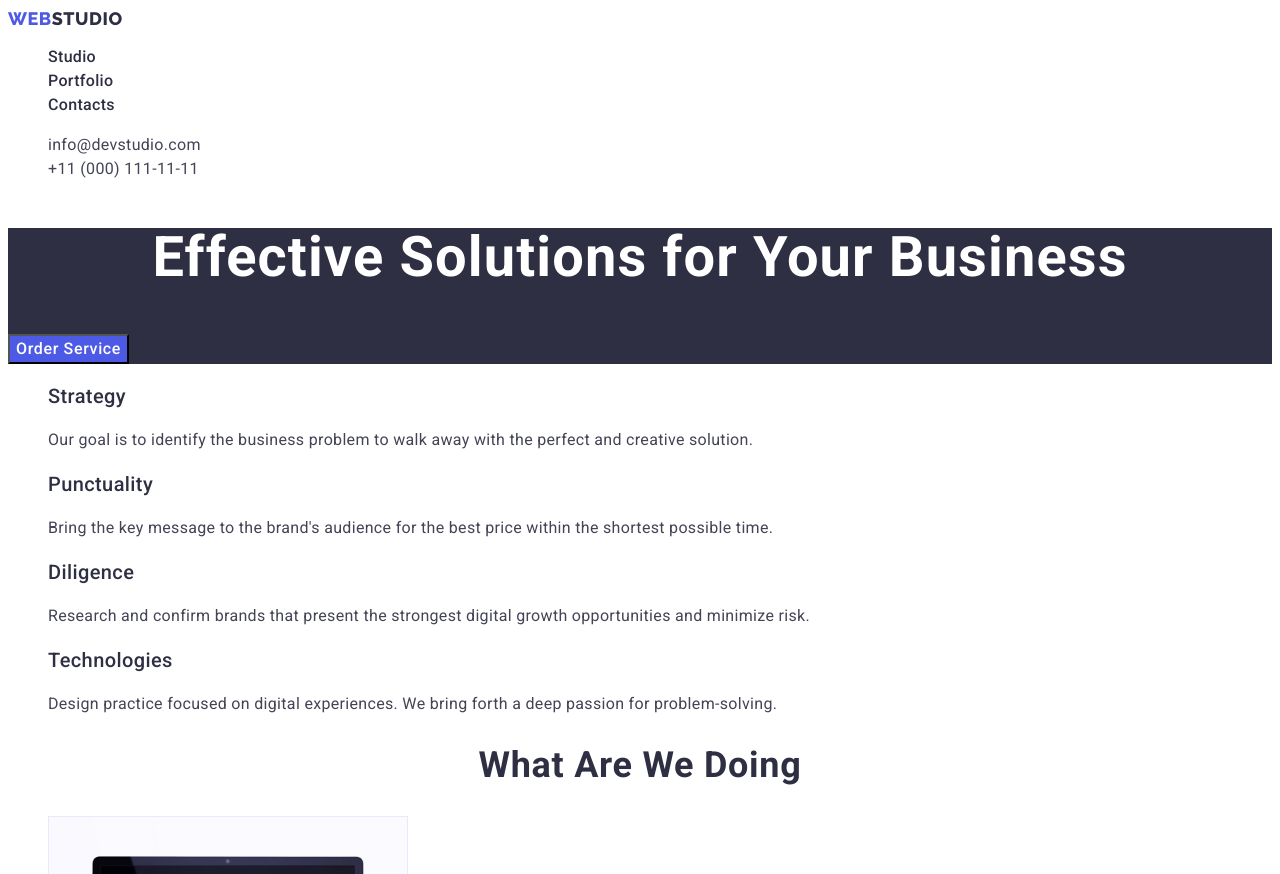
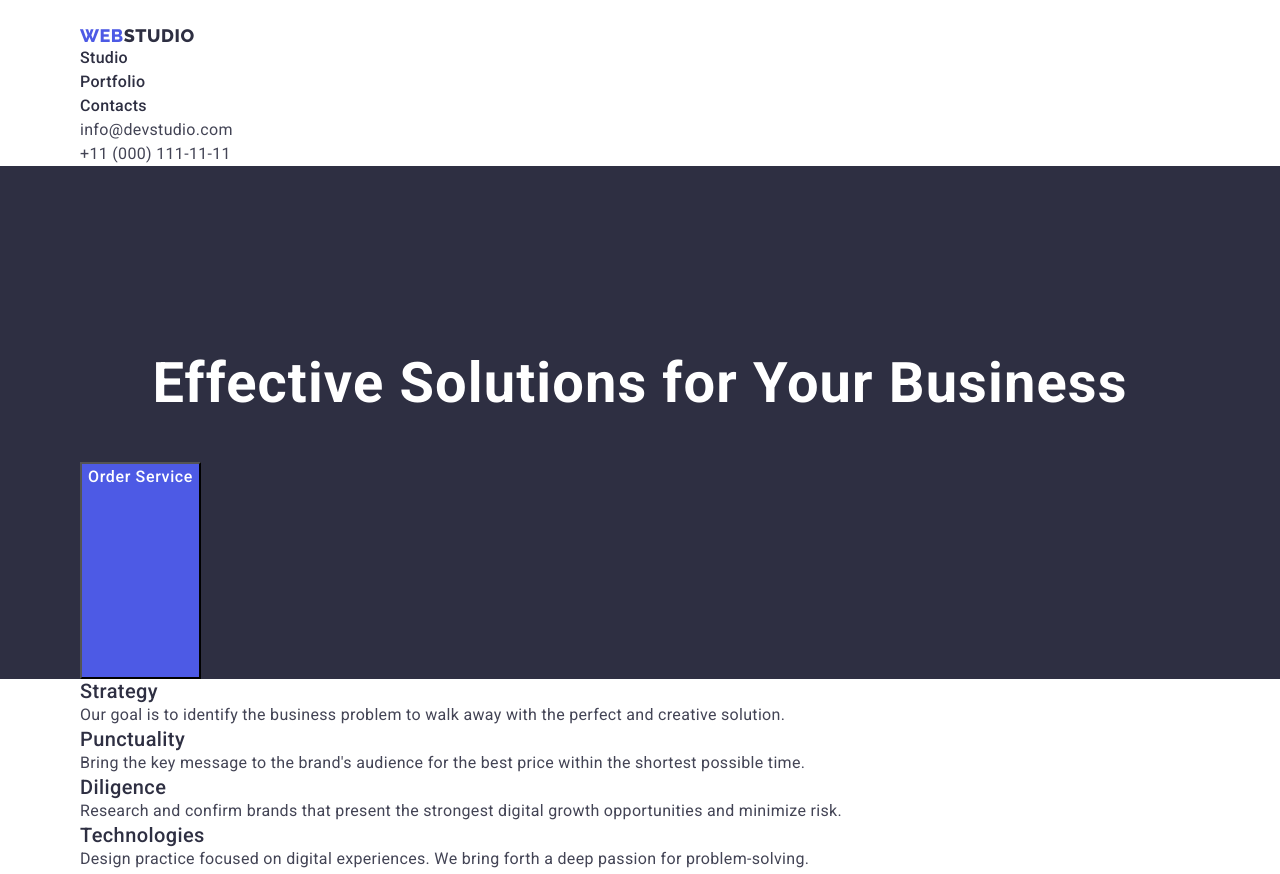
Before and after one commit to Denysif/goit-markup-hw-02, a plain HTML site: page index.html in a window 1280 px wide. Shown: the top 874 px of the page. Drawn offline with nearby package versions, Linux system fonts and the light colour scheme.

Commit message:
container

```diff
--- a/css/styles.css
+++ b/css/styles.css
@@ -23,6 +23,27 @@ body {
 /* другорядний колір фону #2E2F42 */
 /* колір ховер #404BBF */
 /* текст футер #F4F4FD */
+
+p, h1, h2, h3, h4, h5, h6 {
+    margin: 0;
+}
+
+ul, ol {
+    margin: 0;
+    padding: 0;
+}
+
+.container {
+    width: 1150px;
+    padding-left: 15px;
+    padding-right: 15px;
+    margin: 0 auto;
+}
+/* Header */
+
+.page-header {
+    padding-top: 25px;
+}
 
 .logo-link {
     font-family: 'Raleway', sans-serif;
@@ -147,6 +168,8 @@ color: #434455
     text-align: center;
     letter-spacing: 0.02em;
     color: #ffffff;
+    margin-bottom: 48px;
+    padding-top: 188px;
 }
 .hero-button {
     font-family: 'Roboto', sans-serif;
@@ -157,6 +180,7 @@ color: #434455
     color: #ffffff;
     background-color: #4D5AE5;
     cursor: pointer;
+    padding-bottom: 188px;
 }
 .hero-button:hover {
     background-color: #404BBF;
--- a/index.html
+++ b/index.html
@@ -9,10 +9,12 @@
     <link rel="preconnect" href="https://fonts.gstatic.com" crossorigin>
     <link href="https://fonts.googleapis.com/css2?family=Raleway:wght@800&family=Roboto:wght@400;500;700;900&display=swap"
       rel="stylesheet">
+      <link rel="stylesheet" href="https://cdnjs.cloudflare.com/ajax/libs/modern-normalize/2.0.0/modern-normalize.min.css" integrity="sha512-4xo8blKMVCiXpTaLzQSLSw3KFOVPWhm/TRtuPVc4WG6kUgjH6J03IBuG7JZPkcWMxJ5huwaBpOpnwYElP/m6wg==" crossorigin="anonymous" referrerpolicy="no-referrer" />
     <link rel="stylesheet" href="./css/styles.css">
 </head>
   <body class="page">
     <header class="page-header">
+      <div class="container">
         <nav>
           <a href="./index.html" class="logo-link link">Web<span class="logo-link-color">Studio</span>
           </a>
@@ -28,13 +30,17 @@
             <li><a href="tel:+110001111111" class="address-link link">+11 (000) 111-11-11</a></li>
           </ul>
         </address>
+      </div>
     </header>
     <main>
     <section class="hero">
+      <div class="container">
           <h1 class="hero-title">Effective Solutions for Your Business</h1>
           <button type="button" class="hero-button">Order Service</button>
+      </div>
     </section>
     <section class="features">
+      <div class="container">
         <h2 class="features-title" hidden="">Our Features</h2>
         <ul class="list">
           <li>
@@ -63,8 +69,10 @@
             </p>
           </li>
         </ul>
+      </div>
     </section>
     <section class="work">
+      <div class="container">
         <h2 class="work-title">What are we doing</h2>
         <ul class="list">
           <li>
@@ -77,8 +85,10 @@
             <img src="./images/phone.jpg" alt="smartphone" width="360" />
           </li>
         </ul>
+        </div>
         </section>
     <section class="team">
+        <div class="container">
           <h2 class="team-title">Our Team</h2>
           <ul class="list">
             <li class="team-list">
@@ -110,14 +120,17 @@
               </p>
             </li>
           </ul>
+      </div>
     </section>
     </main>
     <footer class="footer link">
+      <div class="container">
         <a href="./index.html" class="footer-logo link">Web<span class="footer-logo-s link">Studio</span>
         </a>
         <p class="footer-text">
           Increase the flow of customers and sales for your business with digital marketing & growth solutions.
         </p>
+      </div>
     </footer>
   </body>
 
```
Also changed, not shown: portfolio.html (+6 -0 lines). Lines whose indentation alone changed are shown as unchanged.
